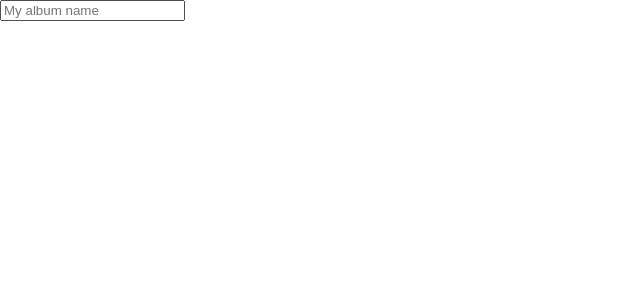
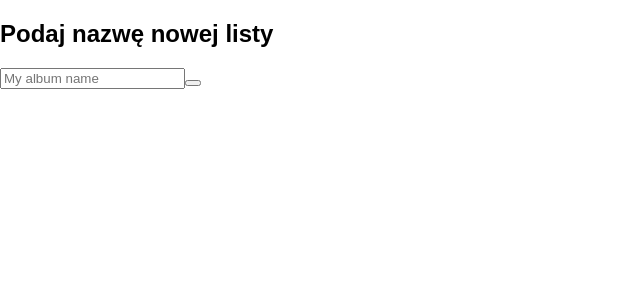
Before and after one commit to pawellecki/myReact, a React (Create React App) app: page / in a window 1280 px wide. Shown: the top 300 px of the page, without its empty margins (0-640 px from the left). Built offline with nearby package versions, Linux system fonts and the light colour scheme.

Commit message:
prop-types-added

```diff
--- a/package.json
+++ b/package.json
@@ -3,6 +3,7 @@
   "version": "0.1.0",
   "private": true,
   "dependencies": {
+    "prop-types": "^15.6.1",
     "react": "^16.2.0",
     "react-dom": "^16.2.0",
     "react-router-dom": "^4.2.2",
--- a/src/components/ChooseAlbum/ChooseAlbum.js
+++ b/src/components/ChooseAlbum/ChooseAlbum.js
@@ -1,12 +1,29 @@
 import React, { Component } from 'react';
+import PropTypes from 'prop-types';
 import './ChooseAlbum.css';
 
 export default class ChooseAlbum extends Component {
-  render() {
+
+	goToList() {
+		console.log('test');
+console.log(this.createListInput.value);
+		const listId = this.createListInput.value;
+		this.context.router.transitionTo(`/list/${listId}`);
+	}
+
+	render() {
     return (
-      <form className="album-name">
-		<input type="text" required placeholder="My album name"/>
+      <form className="list-name">
+      	<h2>Podaj nazwę nowej listy</h2>
+				<input type="text" required placeholder="My album name"
+					onSubmit={this.goToList.bind(this)}
+					ref={(input) => {this.createListInput = input}}/>
+					<button type="submit"></button>
       </form>
     );
   }
 }
+
+ChooseAlbum.contextTypes = {
+	router: PropTypes.object
+}
--- a/src/index.js
+++ b/src/index.js
@@ -12,7 +12,7 @@ const Root = () => {
  		<Router>
  			<div className="route-container">
 	 			<Route exact path="/" component={ChooseAlbum} />
-	 			<Route path="/album/:albumId" component={App} />
+	 			<Route path="/list/:listId" component={App} />
 	 		</div>
  		</Router>
  	)
```
Also changed, not shown: 1 other file (tests, documents, lock files or other folders).
